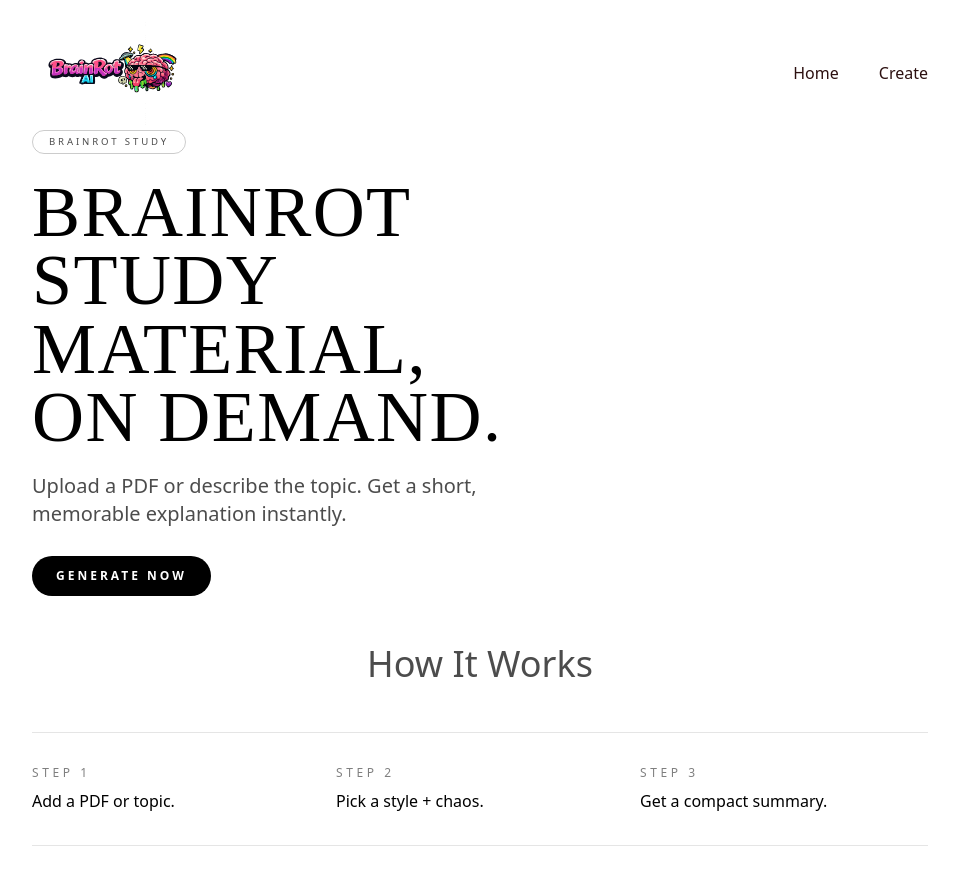
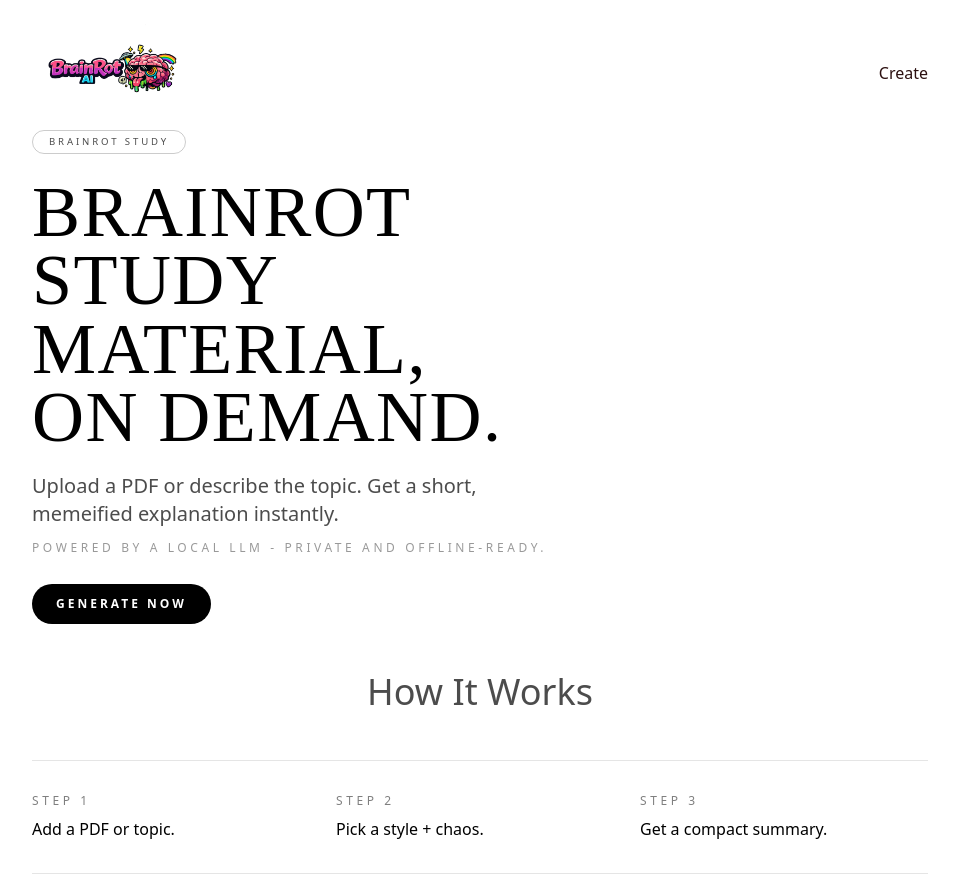
Before and after one commit to AadityaBajgain/BrainRot, a React (Vite) app in the folder frontend/: page / in a window 1280 px wide. Shown: the top 878 px of the page, without its empty margins (160-1119 px from the left). Built offline with nearby package versions, Linux system fonts and the light colour scheme.

Commit message:
made some changes

```diff
--- a/frontend/src/App.tsx
+++ b/frontend/src/App.tsx
@@ -11,11 +11,8 @@ const App: React.FC = () => {
   return (
     <BrowserRouter>
       <nav className="flex flex-row justify-between items-center">
-        <img src="/Brainrot.svg" alt="brain rot icon" className="w-[10rem]"/>
-        <div className="flex gap-10">
-          <Link to="/">Home</Link>
-          <Link to="/create">Create</Link>
-        </div>
+        <img src="/Brainrot.webp" alt="brain rot icon" className="w-[10rem]" fetchPriority="high"/>
+        <Link to="/create">Create</Link>
       </nav>
       <Routes>
         <Route path="/" element={<Home />} />
--- a/frontend/src/pages/Home.tsx
+++ b/frontend/src/pages/Home.tsx
@@ -13,8 +13,11 @@ const Home: React.FC = () => {
             Brainrot study material, on demand.
           </h1>
           <p className="mt-5 max-w-xl text-lg text-black/70 md:text-xl">
-            Upload a PDF or describe the topic. Get a short, memorable explanation
+            Upload a PDF or describe the topic. Get a short, memeified explanation
             instantly.
+          <span className="mt-3 block text-xs uppercase tracking-[0.3em] text-black/40">
+            Powered by a local LLM - private and offline-ready.
+          </span>
           </p>
           <div className="mt-7 flex flex-wrap gap-4">
             <Link
```
Also changed, not shown: frontend/public/Brainrot.svg (deleted), frontend/public/Brainrot.webp (added).
